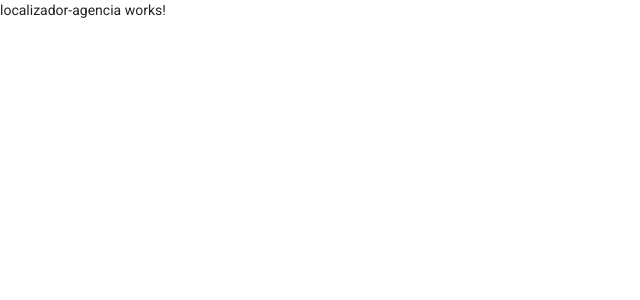
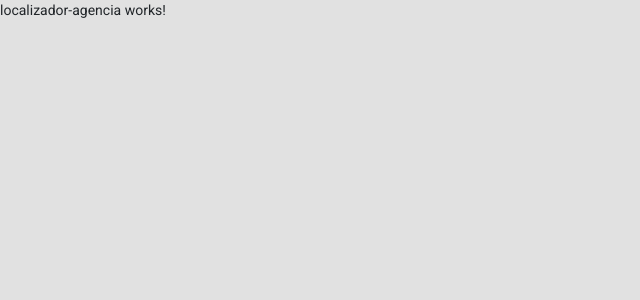
Before and after one commit to neewrobert/itauLocateWeb, an Angular app: page /localizador-agencia in a window 1280 px wide. Shown: the top 300 px of the page, without its empty margins (0-640 px from the left). Built offline with nearby package versions, Linux system fonts and the light colour scheme.

Commit message:
Ajuste de css global para manter cor de fundo do body em todas as paginas

```diff
--- a/src/styles.scss
+++ b/src/styles.scss
@@ -10,4 +10,7 @@ body {
     padding: 0px;
     left: 0px;
     top: 0px;
+    width: 100vw;
+    height: 100vh;
+    background-color: #e1e1e1;
 }
```
